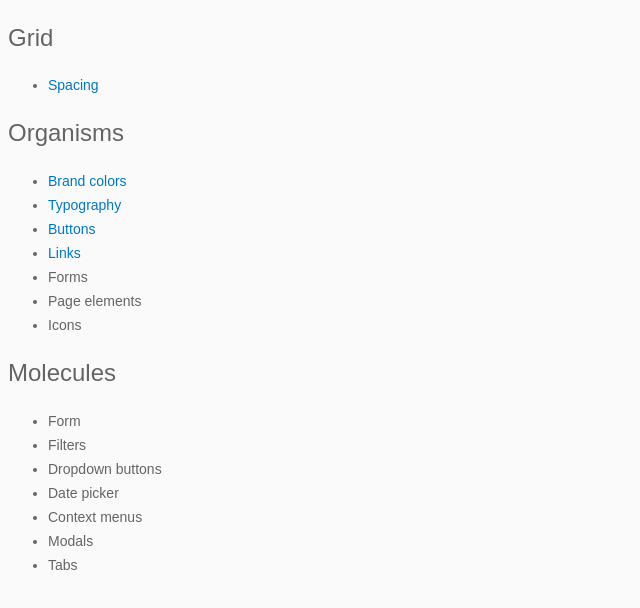
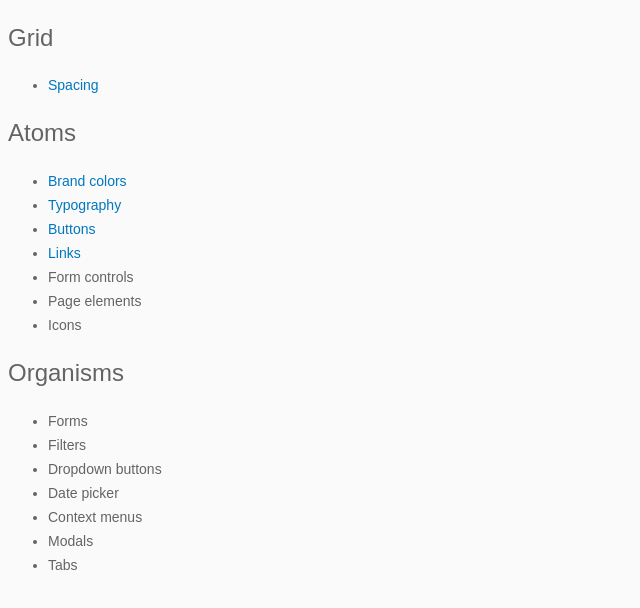
Before and after one commit to researchnow/reno, a React app: page index.html in a window 1280 px wide. Shown: the part 64-672 px from the top of the page, without its empty margins (0-640 px from the left). Built offline with nearby package versions, Linux system fonts and the light colour scheme; files whose address does not match are found by name; a web font is replaced by a local one.

Commit message:
Renamed sections.

```diff
--- a/index.html
+++ b/index.html
@@ -14,20 +14,20 @@
 			<li><a href="pages/spacing.html">Spacing</a></li>
 		</ul>
 
-		<h2>Organisms</h2>
+		<h2>Atoms</h2>
 		<ul>
 			<li><a href="pages/colors.html">Brand colors</a></li>
 			<li><a href="pages/typography.html">Typography</a></li>
 			<li><a href="pages/buttons.html">Buttons</a></li>
 			<li><a href="pages/links.html">Links</a></li>
-			<li>Forms</li>
+			<li>Form controls</li>
 			<li>Page elements</li>
 			<li>Icons</li>
 		</ul>
 
-		<h2>Molecules</h2>
+		<h2>Organisms</h2>
 		<ul>
-			<li>Form</li>
+			<li>Forms</li>
 			<li>Filters</li>
 			<li>Dropdown buttons</li>
 			<li>Date picker</li>
```
